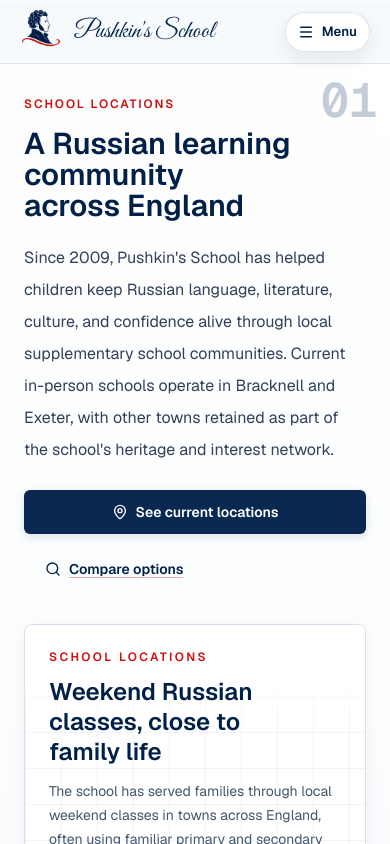
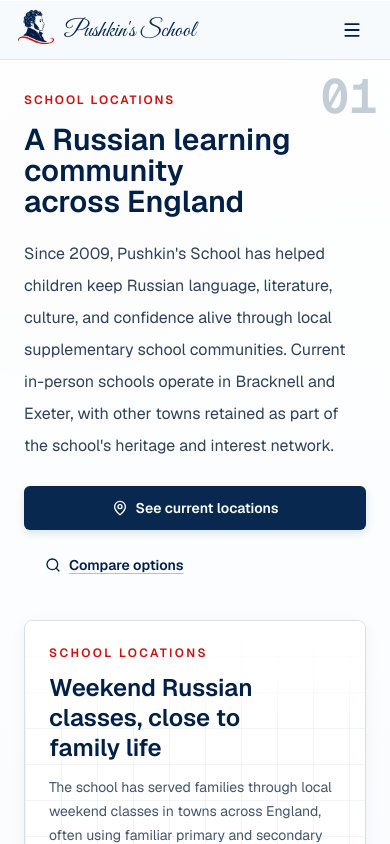
Before and after one commit to AntonV0/pushkins-russian-school, a Next.js app: page /schools in a window 390 px wide. Shown: the top 844 px of the page. Built offline with nearby package versions, Linux system fonts and the light colour scheme.

Commit message:
feat(header): refine navigation and branding across breakpoints

```diff
--- a/src/components/site/brand-mark.tsx
+++ b/src/components/site/brand-mark.tsx
@@ -4,9 +4,10 @@ type BrandMarkProps = {
   className?: string;
   compact?: boolean;
   short?: boolean;
+  variant?: "default" | "header";
 };
 
-export function BrandMark({ className = "", compact = false, short = false }: BrandMarkProps) {
+export function BrandMark({ className = "", compact = false, short = false, variant = "default" }: BrandMarkProps) {
   return (
     <span
       className={`inline-flex items-center ${short ? "gap-1.5" : "gap-2.5"} ${className}`}
@@ -14,7 +15,7 @@ export function BrandMark({ className = "", compact = false, short = false }: Br
     >
       <span
         className={`relative block shrink-0 ${
-          short ? "h-10 w-12" : "h-[3.75rem] w-[4.25rem] sm:h-[4.5rem] sm:w-[5rem]"
+          short ? "h-10 w-12" : variant === "header" ? "h-[3.75rem] w-[4.375rem]" : "h-[3.75rem] w-[4.25rem] sm:h-[4.5rem] sm:w-[5rem]"
         }`}
         aria-hidden="true"
       >
@@ -30,13 +31,13 @@ export function BrandMark({ className = "", compact = false, short = false }: Br
       {!compact ? (
         <span
           className={`flex min-w-0 flex-col justify-center leading-none ${
-            short ? "h-10 translate-y-1" : "h-[3.75rem] translate-y-1 sm:h-[4.5rem]"
+            short ? "h-10 translate-y-1" : variant === "header" ? "h-[3.75rem] translate-y-1" : "h-[3.75rem] translate-y-1 sm:h-[4.5rem]"
           }`}
           aria-hidden="true"
         >
           <span
             className={`block font-logo-display font-normal leading-[0.86] tracking-normal text-brand-blue ${
-              short ? "text-[1.55rem]" : "text-[1.9rem] sm:text-[2.3rem]"
+              short ? "text-[1.55rem]" : variant === "header" ? "text-[2rem]" : "text-[1.9rem] sm:text-[2.3rem]"
             }`}
           >
             Pushkin&apos;s School
--- /dev/null
+++ b/src/components/site/header.module.css
@@ -0,0 +1,263 @@
+.header .tabletCta {
+  display: none;
+}
+
+.header a:focus-visible,
+.header button:focus-visible {
+  outline: 2px solid var(--brand-blue);
+  outline-offset: 3px;
+}
+
+@media (min-width: 68.75rem) {
+  .header .tabletCta {
+    display: inline-flex;
+  }
+
+  .row {
+    height: 79px;
+    transition: height 260ms cubic-bezier(0.33, 1, 0.68, 1);
+  }
+
+  .brand > span {
+    transition: height 260ms cubic-bezier(0.33, 1, 0.68, 1),
+      width 260ms cubic-bezier(0.33, 1, 0.68, 1);
+  }
+
+  .brand > span > span {
+    transition: font-size 260ms cubic-bezier(0.33, 1, 0.68, 1);
+  }
+}
+
+@media (min-width: 68.75rem) and (width < 1280px) {
+  .row {
+    height: 71px;
+  }
+
+  .brand > span {
+    height: 3.25rem;
+  }
+
+  .brand > span:first-child {
+    width: 3.75rem;
+  }
+
+  .brand > span:last-child > span:first-child {
+    font-size: 1.875rem;
+  }
+
+  .brand > span:last-child > span:last-child {
+    font-size: 0.78125rem;
+  }
+}
+
+@media (width < 68.75rem) {
+  .row {
+    height: 67px;
+  }
+
+  .tabletBrand > span:first-child {
+    width: 54px;
+    height: 45px;
+  }
+
+  .tabletBrand > span:last-child > span:first-child {
+    font-size: 1.75rem;
+  }
+
+  .tabletBrand > span:last-child > span:last-child {
+    font-size: 0.75rem;
+  }
+
+  .menuTrigger {
+    display: flex;
+    align-items: center;
+    justify-content: center;
+    gap: 8px;
+    padding: 6px 12px;
+    cursor: pointer;
+    font-weight: 600;
+    transition: background-color 200ms;
+    min-height: 44px;
+    width: 88px;
+    border: 0;
+    border-radius: 4px;
+    background: transparent;
+    color: var(--brand-blue-strong);
+    box-shadow: none;
+    font-size: 0.875rem;
+  }
+
+  .menuTrigger > svg {
+    width: 20px;
+    height: 20px;
+  }
+
+  .menuTrigger:hover,
+  .menuTrigger[aria-expanded="true"] {
+    background: var(--surface-blue);
+  }
+
+  .menuPanel {
+    position: absolute;
+    right: 0;
+    z-index: 30;
+    max-height: calc(100dvh - 88px);
+    overflow-y: auto;
+    border: 1px solid var(--border-soft);
+    top: calc(100% + 12px);
+    width: 22rem;
+    padding: 12px;
+    border-radius: 4px;
+    background: var(--surface);
+    box-shadow: 0 12px 28px rgba(0, 32, 72, 0.12);
+  }
+
+  .menuLink {
+    display: flex;
+    align-items: center;
+    min-height: 44px;
+    padding: 10px 14px;
+    border-radius: 2px;
+    color: var(--brand-blue-strong);
+    font-size: 0.875rem;
+    font-weight: 600;
+    transition: background-color 200ms;
+  }
+
+  .menuLink:hover,
+  .menuLink:focus-visible,
+  .menuLink[aria-current="page"] {
+    background: var(--surface-blue);
+  }
+
+  .supportLink {
+    justify-content: center;
+    text-align: center;
+  }
+
+  .header .tabletCta {
+    display: none;
+  }
+
+  .menuIntro {
+    display: block;
+  }
+
+  /* Room for branding, both actions and a comfortable gap between them. */
+  @container site-header-row (min-width: 700px) {
+    .header .tabletCta {
+      display: inline-flex;
+    }
+
+    .menuIntro {
+      display: none;
+    }
+  }
+}
+
+@media (width < 40rem) {
+  .menuTrigger {
+    width: 44px;
+    padding-inline: 6px;
+  }
+
+  .menuTrigger > span {
+    display: none;
+  }
+
+  .row {
+    position: relative;
+    height: 63px;
+    padding-inline: 16px;
+    padding-block: 8px;
+  }
+
+  .tabletBrand > span:first-child {
+    width: 48px;
+    height: 40px;
+  }
+
+  .tabletBrand > span:last-child > span:first-child {
+    font-size: 1.625rem;
+    white-space: nowrap;
+  }
+
+  .tabletBrand > span:last-child > span:last-child {
+    font-size: 0.72rem;
+  }
+
+  .menuWrap {
+    position: static;
+  }
+
+  .menuPanel {
+    top: calc(100% + 1px);
+    right: 12px;
+    width: min(22rem, calc(100% - 24px));
+    max-height: calc(100dvh - 80px);
+  }
+}
+
+@media (width < 430px) {
+  .actions {
+    gap: 4px;
+  }
+
+  .menuTrigger > span {
+    display: none;
+  }
+
+  .row {
+    height: 59px;
+    padding-block: 6px;
+  }
+
+  .tabletBrand > span:last-child > span:last-child {
+    display: none;
+  }
+
+  .tabletBrand > span:first-child {
+    width: 42px;
+    height: 38px;
+  }
+
+  .tabletBrand > span:last-child > span:first-child {
+    font-size: 1.45rem;
+  }
+
+  .menuTrigger {
+    width: 44px;
+    padding-inline: 6px;
+  }
+}
+
+@media (width < 360px) {
+
+  .row {
+    padding-inline: 10px;
+    gap: 8px;
+  }
+}
+
+@media (prefers-reduced-motion: reduce) {
+
+  .row,
+  .brand > span,
+  .brand > span > span,
+  .header a,
+  .header a::before,
+  .header a::after,
+  .menuTrigger {
+    transition: none;
+  }
+
+  .header a:hover,
+  .header a:active {
+    translate: none;
+    transform: none;
+  }
+
+  .header a::before {
+    display: none;
+  }
+}
--- a/src/components/site/header.tsx
+++ b/src/components/site/header.tsx
@@ -7,6 +7,7 @@ import { useEffect, useId, useRef, useState } from "react";
 import { primaryNavigation, supportNavigation } from "@/data/public/navigation";
 import { BrandMark } from "./brand-mark";
 import { ButtonLink } from "./button-link";
+import styles from "./header.module.css";
 
 export function Header() {
   const pathname = usePathname();
@@ -49,24 +50,24 @@ export function Header() {
   }, [isMenuOpen]);
 
   return (
-    <header className="sticky top-0 z-20 border-b border-border-soft/80 bg-background/94 shadow-[0_1px_0_rgba(255,255,255,0.75)_inset] backdrop-blur-xl">
-      <div className="site-header-row mx-auto flex max-w-7xl items-center justify-between gap-3 px-5 py-2 sm:gap-4 sm:py-2.5 lg:px-8 lg:py-1.5">
+    <header className={`${styles.header} sticky top-0 z-40 border-b border-border-soft/80 bg-background/94 shadow-[0_1px_0_rgba(255,255,255,0.75)_inset] backdrop-blur-xl`}>
+      <div className={`${styles.row} site-header-row mx-auto flex max-w-7xl items-center justify-between gap-3 px-5 py-2 sm:gap-4 sm:py-2.5 min-[1100px]:px-8 min-[1100px]:py-1.5`}>
         <Link
           href="/"
           aria-label="Pushkin's School home"
           className="group min-w-0"
         >
-          <span className="hidden lg:inline">
-            <BrandMark className="min-w-0" />
+          <span className="hidden min-[1100px]:inline">
+            <BrandMark variant="header" className={`${styles.brand} min-w-0`} />
           </span>
-          <span className="lg:hidden">
-            <BrandMark short className="min-w-0" />
+          <span className="min-[1100px]:hidden">
+            <BrandMark short className={`${styles.tabletBrand} min-w-0`} />
           </span>
         </Link>
 
         <nav
           aria-label="Main navigation desktop"
-          className="hidden items-center gap-x-2 gap-y-3 text-sm font-semibold text-slate-700 min-[1180px]:flex"
+          className="hidden items-center gap-x-2 gap-y-3 text-sm font-semibold text-slate-700 min-[1280px]:flex"
         >
           {primaryNavigation.map((item) => (
             <Link
@@ -82,20 +83,11 @@ export function Header() {
               {item.label}
             </Link>
           ))}
-          <ButtonLink
-            href={registerInterestHref}
-            variant="header"
-            className="ml-4 !px-3.5 py-2"
-            icon={<ArrowRight className="size-4" />}
-            iconPosition="end"
-          >
-            Join Pushkin&apos;s School
-          </ButtonLink>
         </nav>
 
         <nav
           aria-label="Main navigation compact desktop"
-          className="hidden items-center gap-x-1 gap-y-3 text-[0.82rem] font-semibold text-slate-700 lg:flex min-[1180px]:!hidden"
+          className="hidden items-center gap-x-0 gap-y-3 text-[0.82rem] font-semibold text-slate-700 min-[1100px]:flex min-[1280px]:!hidden"
         >
           {primaryNavigation.map((item) => (
             <Link
@@ -111,38 +103,29 @@ export function Header() {
               {item.label}
             </Link>
           ))}
+        </nav>
+
+        <div className={`${styles.actions} flex shrink-0 items-center gap-3`}>
           <ButtonLink
             href={registerInterestHref}
             variant="header"
-            className="ml-2 !min-h-10 !px-3 py-2 text-xs"
+            className={`${styles.tabletCta} !min-h-11 !px-3.5 !py-2 text-xs`}
             icon={<ArrowRight className="size-3.5" />}
             iconPosition="end"
           >
             Join Pushkin&apos;s School
           </ButtonLink>
-        </nav>
-
-        <div className="flex shrink-0 items-center gap-3 lg:hidden">
-          <ButtonLink
-            href={registerInterestHref}
-            variant="header"
-            className="site-header-tablet-cta !min-h-10 !px-3.5 !py-2 text-xs"
-            icon={<ArrowRight className="size-3.5" />}
-            iconPosition="end"
+          <div
+            ref={mobileMenuRef}
+            className={`${styles.menuWrap} relative min-[1100px]:hidden`}
           >
-            Join Pushkin&apos;s School
-          </ButtonLink>
-          <div ref={mobileMenuRef} className="relative">
             <button
               type="button"
+              aria-label={isMenuOpen ? "Close menu" : "Open menu"}
               aria-expanded={isMenuOpen}
               aria-controls={mobileMenuId}
               onClick={() => setIsMenuOpen((isOpen) => !isOpen)}
-              className={`relative flex min-h-10 cursor-pointer list-none items-center justify-center gap-2 rounded-full border border-border-soft/85 bg-white/92 px-3 py-1.5 text-[0.83rem] font-semibold text-brand-blue-strong shadow-[0_7px_18px_rgba(0,32,72,0.09),0_1px_0_rgba(255,255,255,0.92)_inset] transition duration-200 hover:border-brand-blue/20 hover:bg-white hover:text-brand-red hover:shadow-[0_10px_22px_rgba(0,32,72,0.12),0_1px_0_rgba(255,255,255,0.92)_inset] focus:outline-none focus-visible:ring-2 focus-visible:ring-brand-blue/20 ${
-                isMenuOpen
-                  ? "border-brand-blue/20 bg-white shadow-[0_7px_18px_rgba(0,32,72,0.1),0_1px_0_rgba(255,255,255,0.92)_inset]"
-                  : ""
-              }`}
+              className={styles.menuTrigger}
             >
               {isMenuOpen ? (
                 <X aria-hidden="true" className="size-4" strokeWidth={2.2} />
@@ -155,9 +138,9 @@ export function Header() {
               <nav
                 id={mobileMenuId}
                 aria-label="Main navigation mobile"
-                className="absolute right-0 top-[3rem] z-30 max-h-[calc(100dvh-5.5rem)] w-[min(24.5rem,calc(100vw-1.5rem))] overflow-y-auto rounded-xl border border-border-soft/90 bg-[linear-gradient(180deg,#ffffff_0%,#f7fbfe_100%)] p-3 shadow-[0_24px_54px_rgba(0,32,72,0.18),0_1px_0_rgba(255,255,255,0.9)_inset]"
+                className={styles.menuPanel}
               >
-                <div className="site-header-menu-intro border-b border-border-soft/80 px-1 pb-3">
+                <div className={`${styles.menuIntro} border-b border-border-soft/80 px-1 pb-3`}>
                   <p className="text-[0.72rem] font-semibold uppercase tracking-[0.14em] text-brand-red">
                     Join Pushkin&apos;s School
                   </p>
@@ -167,7 +150,7 @@ export function Header() {
                   <ButtonLink
                     href={registerInterestHref}
                     variant="header"
-                    className="site-header-menu-cta mt-2.5"
+                    className="mt-2.5"
                     onClick={() => setIsMenuOpen(false)}
                     icon={<ArrowRight className="size-4" />}
                     iconPosition="end"
@@ -182,11 +165,7 @@ export function Header() {
                       href={item.href}
                       aria-current={isActive(item.href) ? "page" : undefined}
                       onClick={() => setIsMenuOpen(false)}
-                      className={`relative rounded-md px-3.5 py-2.5 text-sm font-semibold transition focus:outline-none focus-visible:text-brand-red focus-visible:ring-2 focus-visible:ring-brand-blue/20 before:absolute before:left-1.5 before:top-1/2 before:h-5 before:w-0.5 before:-translate-y-1/2 before:rounded-full before:bg-brand-red before:transition after:absolute after:inset-x-3.5 after:bottom-1 after:h-0.5 after:origin-left after:rounded-full after:bg-brand-red after:transition ${
-                        isActive(item.href)
-                          ? "bg-surface-blue/72 pl-4 text-brand-blue-strong before:opacity-100 after:scale-x-100 after:opacity-100"
-                          : "text-brand-blue-strong before:opacity-0 after:scale-x-0 after:opacity-0 hover:bg-surface-blue/45 hover:text-brand-red hover:before:opacity-45 hover:after:scale-x-100 hover:after:opacity-35 focus-visible:before:opacity-70 focus-visible:after:scale-x-100 focus-visible:after:opacity-65"
-                      }`}
+                      className={styles.menuLink}
                     >
                       {item.label}
                     </Link>
@@ -199,11 +178,7 @@ export function Header() {
                       href={item.href}
                       aria-current={isActive(item.href) ? "page" : undefined}
                       onClick={() => setIsMenuOpen(false)}
-                      className={`rounded-md px-3 py-2.5 text-center text-sm font-semibold transition focus:outline-none focus-visible:ring-2 focus-visible:ring-brand-blue/20 ${
-                        isActive(item.href)
-                          ? "bg-surface-blue text-brand-blue-strong shadow-[0_1px_0_rgba(255,255,255,0.72)_inset]"
-                          : "text-slate-600 hover:bg-surface-blue/55 hover:text-brand-red"
-                      }`}
+                      className={`${styles.menuLink} ${styles.supportLink}`}
                     >
                       {item.label}
                     </Link>
```
Also changed, not shown: src/app/globals.css (+17 -50 lines).
